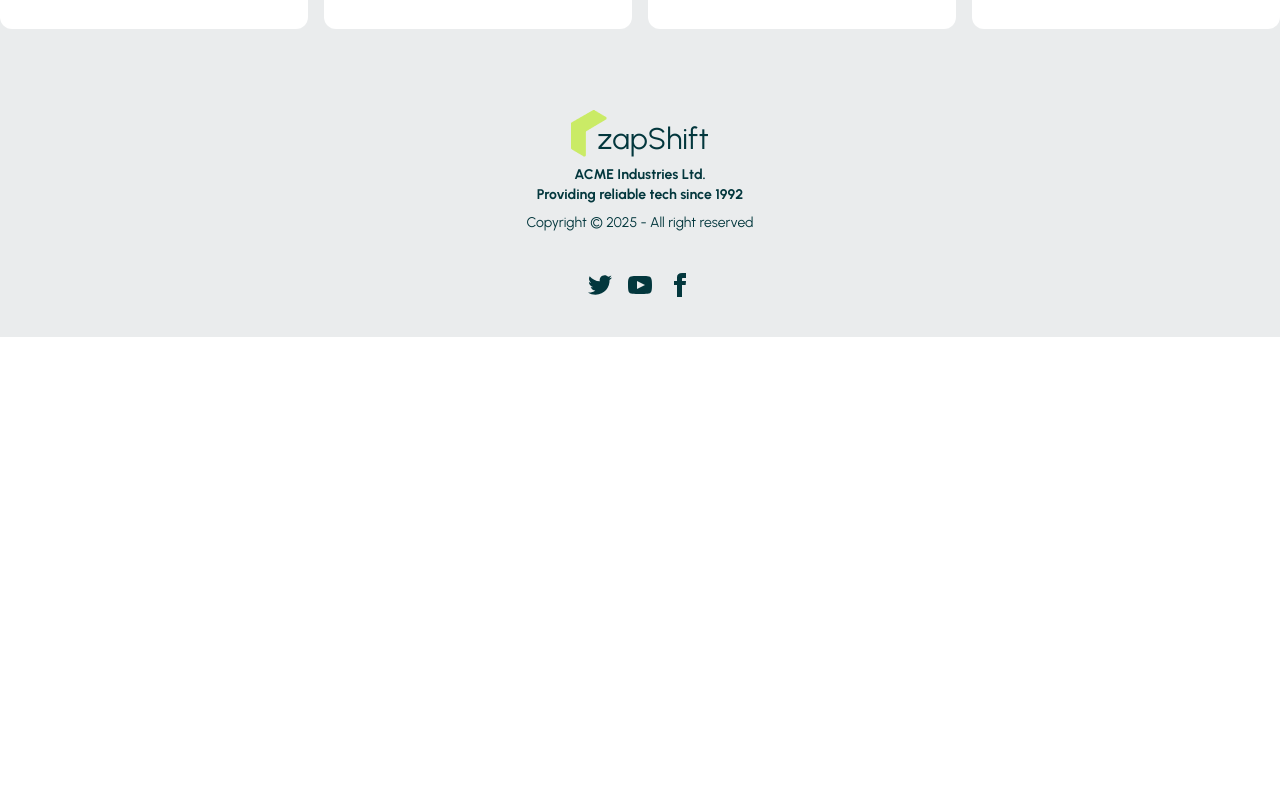
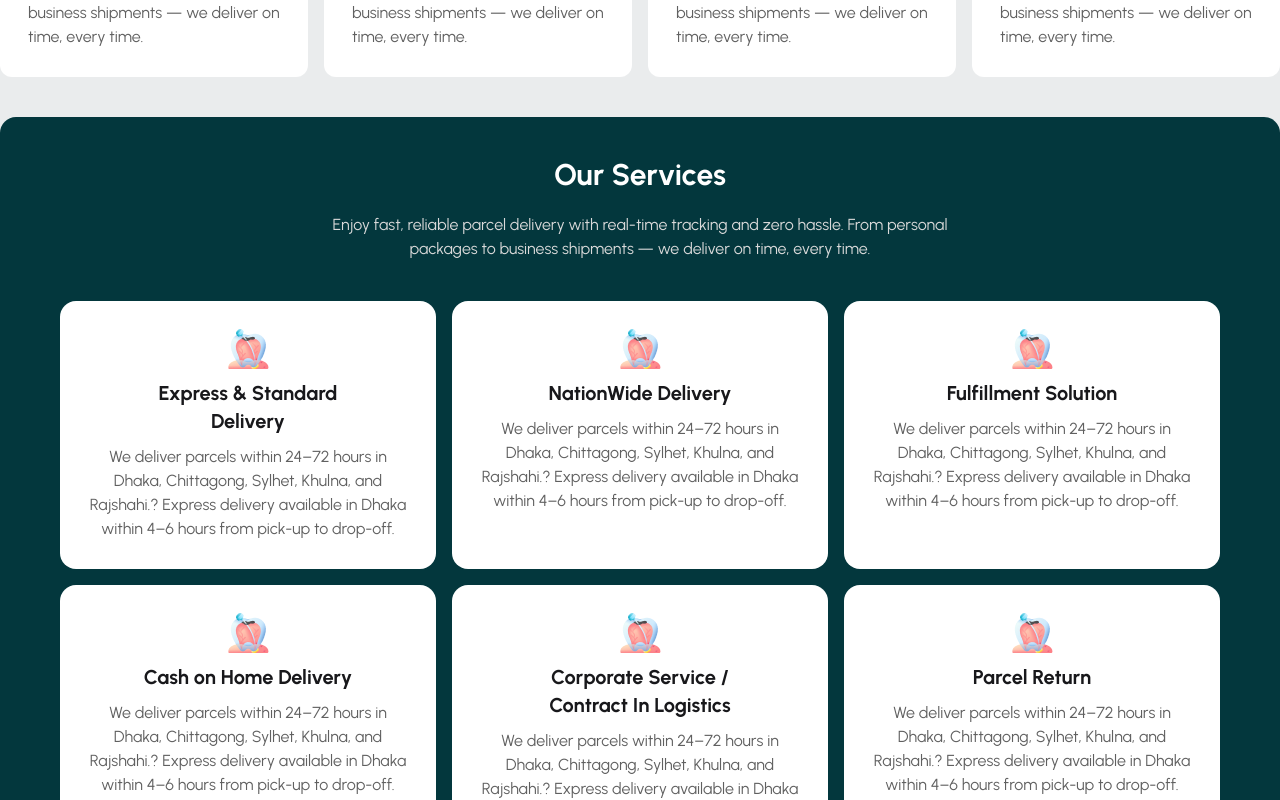
Before and after one commit to imjhrakib/zapShift, a React (Vite) app: page / in a window 1280 px wide. Shown: the part 1026-1826 px from the top of the page. Before the commit the page ends 1363 px from the top, so only its background shows below. Built offline with nearby package versions, Linux system fonts and the light colour scheme.

Commit message:
added Our Sevices section

```diff
--- a/src/layouts/RootLayout.jsx
+++ b/src/layouts/RootLayout.jsx
@@ -5,7 +5,7 @@ import NavBar from "../pages/Shared/NavBar/NavBar";
 
 const RootLayout = () => {
   return (
-    <div className="max-w-7xl mx-auto">
+    <div className="max-w-7xl mx-auto pt-6">
       <NavBar></NavBar>
       <Outlet></Outlet>
       <Footer></Footer>
--- a/src/pages/Home/Home/Home.jsx
+++ b/src/pages/Home/Home/Home.jsx
@@ -1,12 +1,14 @@
 import React from "react";
 import Banner from "../Banner/Banner";
 import HowItWorks from "../HowItWorks/HowItWorks";
+import OurServices from "../OurServices/OurServices";
 
 const Home = () => {
   return (
-    <div>
+    <div className="mt-6">
       <Banner></Banner>
       <HowItWorks></HowItWorks>
+      <OurServices></OurServices>
     </div>
   );
 };
--- /dev/null
+++ b/src/pages/Home/OurServices/OurServices.jsx
@@ -0,0 +1,71 @@
+import React from "react";
+import serviceImg from "../../../assets/service.png";
+
+const serviceSteps = [
+  {
+    id: 1,
+    title: "Express  & Standard Delivery",
+    desc: "We deliver parcels within 24–72 hours in Dhaka, Chittagong, Sylhet, Khulna, and Rajshahi.? Express delivery available in Dhaka within 4–6 hours from pick-up to drop-off.",
+    img: serviceImg,
+  },
+  {
+    id: 2,
+    title: "NationWide Delivery",
+    desc: "We deliver parcels within 24–72 hours in Dhaka, Chittagong, Sylhet, Khulna, and Rajshahi.? Express delivery available in Dhaka within 4–6 hours from pick-up to drop-off.",
+    img: serviceImg,
+  },
+  {
+    id: 3,
+    title: "Fulfillment Solution",
+    desc: "We deliver parcels within 24–72 hours in Dhaka, Chittagong, Sylhet, Khulna, and Rajshahi.? Express delivery available in Dhaka within 4–6 hours from pick-up to drop-off.",
+    img: serviceImg,
+  },
+  {
+    id: 4,
+    title: "Cash on Home Delivery",
+    desc: "We deliver parcels within 24–72 hours in Dhaka, Chittagong, Sylhet, Khulna, and Rajshahi.? Express delivery available in Dhaka within 4–6 hours from pick-up to drop-off.",
+    img: serviceImg,
+  },
+  {
+    id: 5,
+    title: "Corporate Service / Contract In Logistics",
+    desc: "We deliver parcels within 24–72 hours in Dhaka, Chittagong, Sylhet, Khulna, and Rajshahi.? Express delivery available in Dhaka within 4–6 hours from pick-up to drop-off.",
+    img: serviceImg,
+  },
+  {
+    id: 6,
+    title: "Parcel Return",
+    desc: "We deliver parcels within 24–72 hours in Dhaka, Chittagong, Sylhet, Khulna, and Rajshahi.? Express delivery available in Dhaka within 4–6 hours from pick-up to drop-off.",
+    img: serviceImg,
+  },
+];
+
+const OurServices = () => {
+  return (
+    <div className="bg-secondary py-10 rounded-2xl">
+      <div className="text-center">
+        <h1 className="text-3xl text-white font-bold mb-5">Our Services</h1>
+        <h4 className="text-[#DADADA] max-w-1/2 mx-auto">
+          Enjoy fast, reliable parcel delivery with real-time tracking and zero
+          hassle. From personal packages to business shipments — we deliver on
+          time, every time.
+        </h4>
+      </div>
+      <div className="grid grid-cols-3 gap-4 px-15 mt-10 text-center">
+        {serviceSteps.map((step) => (
+          <div className="bg-white p-7 rounded-2xl flex items-center flex-col">
+            <img src={step.img} alt="" />
+
+            <h3 className="font-bold my-2.5 text-xl max-w-8/12">
+              {step.title}
+            </h3>
+
+            <h5 className="text-description">{step.desc}</h5>
+          </div>
+        ))}
+      </div>
+    </div>
+  );
+};
+
+export default OurServices;
--- a/src/pages/Shared/NavBar/NavBar.jsx
+++ b/src/pages/Shared/NavBar/NavBar.jsx
@@ -15,7 +15,7 @@ const NavBar = () => {
     </>
   );
   return (
-    <div className="navbar bg-base-100 shadow-sm">
+    <div className="navbar bg-base-100 shadow-sm rounded-xl">
       <div className="navbar-start">
         <div className="dropdown">
           <div tabIndex={0} role="button" className="btn btn-ghost lg:hidden">
```
